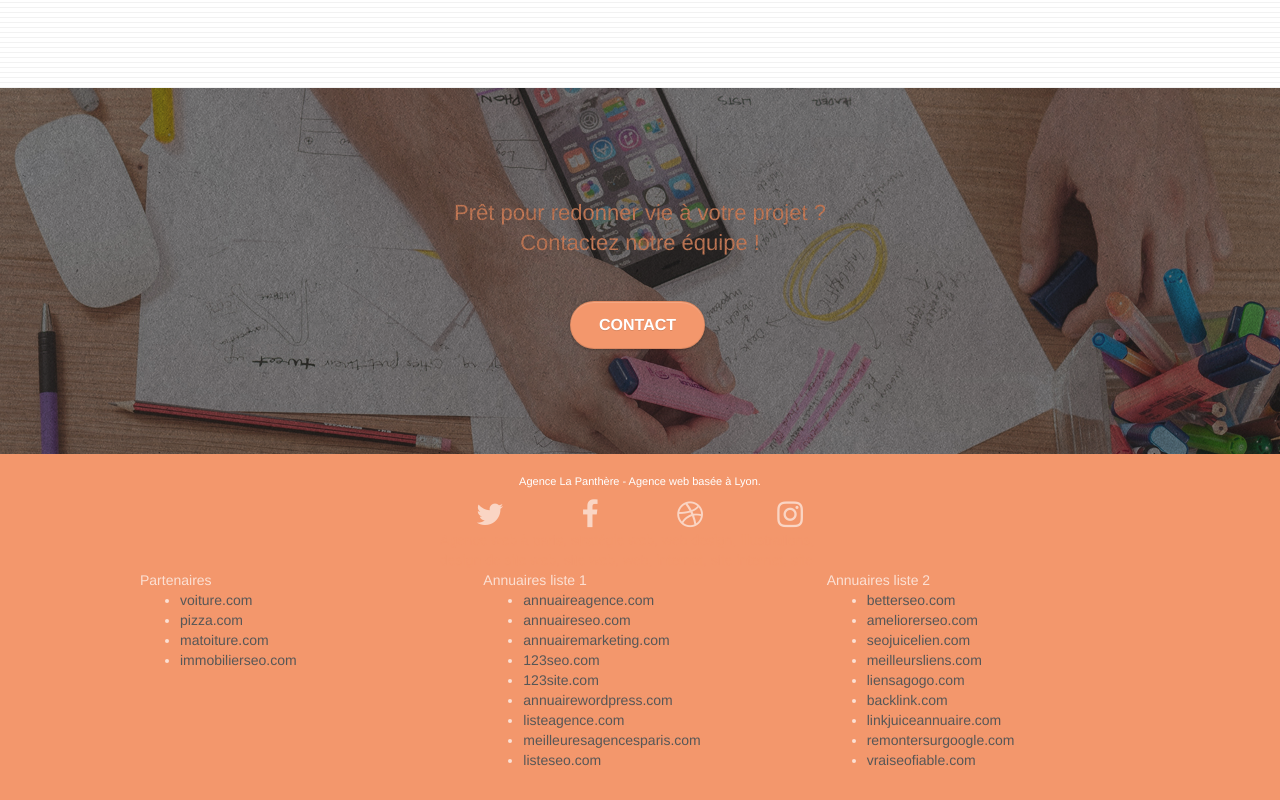
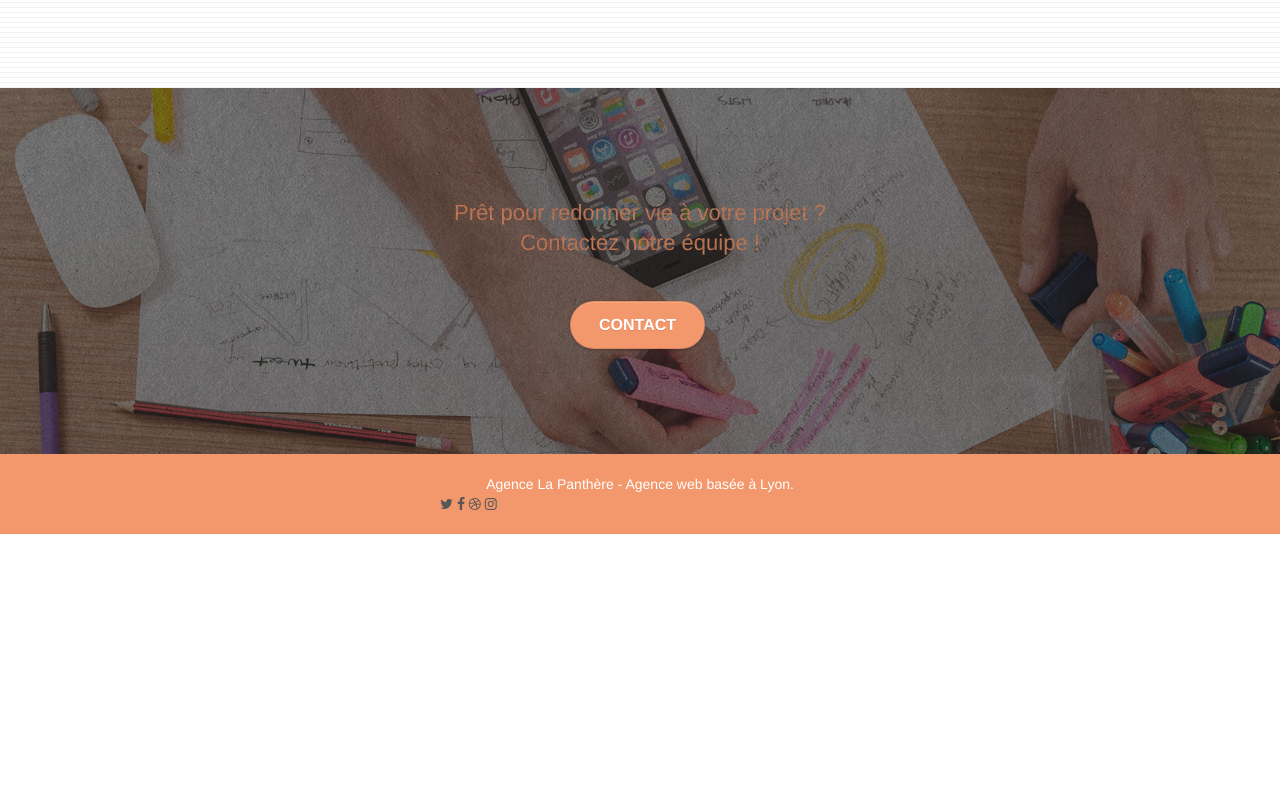
Before and after one commit to CyrilD88/P4-Rectification, a plain HTML site: page index.html in a window 1280 px wide. Shown: the part 2853-3653 px from the top of the page. After the commit the page ends 3387 px from the top, so only its background shows below. Drawn offline with Linux system fonts and the light colour scheme.

Commit message:
modification footer

```diff
--- a/index.html
+++ b/index.html
@@ -217,82 +217,22 @@
 <!-- bloc-5-cta END -->
 
 <!-- Footer - bloc-8 -->
-<div class="bloc bgc-atomic-tangerine d-bloc" id="bloc-8">
+
+<footer class="bloc bgc-atomic-tangerine d-bloc" id="bloc-8">
 	<div class="container bloc-sm">
-		<div class="row">
-			<div class="col-sm-12">
-				<p class="text-center white">
-					Agence La Panthère - Agence web basée à Lyon.<br>
-				</p>
+		<div class="footer row">
 				<div class="row row-no-gutters social">
-					<div class="col-sm-3">
-						<div class="text-center">
-							<a class="social" href="index.html"><span class="fa fa-twitter icon-md"></span></a>
-						</div>
+					<div class="text-center white">
+						Agence La Panthère - Agence web basée à Lyon.<br>
 					</div>
-					<div class="col-sm-3">
-						<div class="text-center">
-							<a class="social" href="index.html"><span class="fa fa-facebook icon-md"></span></a>
-						</div>
-					</div>
-					<div class="col-sm-3">
-						<div class="text-center">
-							<a class="social" href="index.html"><span class="fa fa-dribbble icon-md"></span></a>
-						</div>
-					</div>
-					<div class="col-sm-3">
-						<div class="text-center">
-							<a class="social" href="index.html"><span class="fa fa-instagram icon-md"></span></a>
-						</div>
-					</div>
-					<div class="keywords" style="color:#F3976C;">Agence web à paris, stratégie web, web design, illustrations, design de site web, site web, web, internet, site internet, site</div>
+					<a id="twitter"	href="https://twitter.com/"	aria-label="logo twitter" title="Lien vers la page Twitter du site"><span class="fa fa-twitter"></span></a>
+					<a id="facebook" href="https://fr-fr.facebook.com/"	aria-label="logo facebook" title="Lien vers la page Facebook du site"><span class="fa fa-facebook"></span></a>
+					<a id="dribbble" href="https://dribbble.com/" aria-label="logo dribbble" title="Lien vers la page Dribbble du site"><span class="fa fa-dribbble"></span></a>
+					<a id="instagram" href="https://www.instagram.com/" aria-label="logo instagram"	title="Lien vers la page Instagram du site"><span class="fa fa-instagram"></span></a>
 				</div>
-				<div class="row">
-					<div class="col-sm-4">
-						Partenaires
-							<ul>
-								<li><a href="voiture.com">voiture.com</a></li>
-								<li><a href="pizza.com">pizza.com</a></li>
-								<li><a href="matoiture.com">matoiture.com</a></li>
-								<li><a href="immobilierseo.com">immobilierseo.com</a></li>
-							</ul>
-					</div>
-					<div class="col-sm-4">
-						Annuaires liste 1
-						<ul>
-							<li><a href="annuaireagence.com">annuaireagence.com</a></li>
-							<li><a href="annuaireseo.com">annuaireseo.com</a></li>
-							<li><a href="annuairemarketing.com">annuairemarketing.com</a></li>
-							<li><a href="123seoture.com">123seo.com</a></li>
-							<li><a href="123site.com">123site.com</a></li>
-							<li><a href="annuairewordpress.com">annuairewordpress.com</a></li>
-							<li><a href="listeagence.com">listeagence.com</a></li>
-							<li><a href="meilleuresagencesparis.com">meilleuresagencesparis.com</a></li>
-							<li><a href="listeseo.com">listeseo.com</a></li>
-						</ul>
-					</div>
-					<div class="col-sm-4">
-						Annuaires liste 2
-						<ul>
-							<li><a href="betterseo.com">betterseo.com</a></li>
-							<li><a href="ameliorerseo.com">ameliorerseo.com</a></li>
-							<li><a href="seojuicelien.com">seojuicelien.com</a></li>
-							<li><a href="meilleursliens.com">meilleursliens.com</a></li>
-							<li><a href="liensagogo.com">liensagogo.com</a></li>
-							<li><a href="backlink.com">backlink.com</a></li>
-							<li><a href="linkjuiceannuaire.com">linkjuiceannuaire.com</a></li>
-							<li><a href="remontersurgoogle.com">remontersurgoogle.com</a></li>
-							<li><a href="vraiseofiable.com">vraiseofiable.com</a></li>
-						</ul>
-					</div>
-				</div>
-			</div>
 		</div>
 	</div>
-</div>
-<!-- Footer - bloc-8 END -->
-
-</div>
+</footer>
 <!-- Principal conteneur END -->
 
 
```
